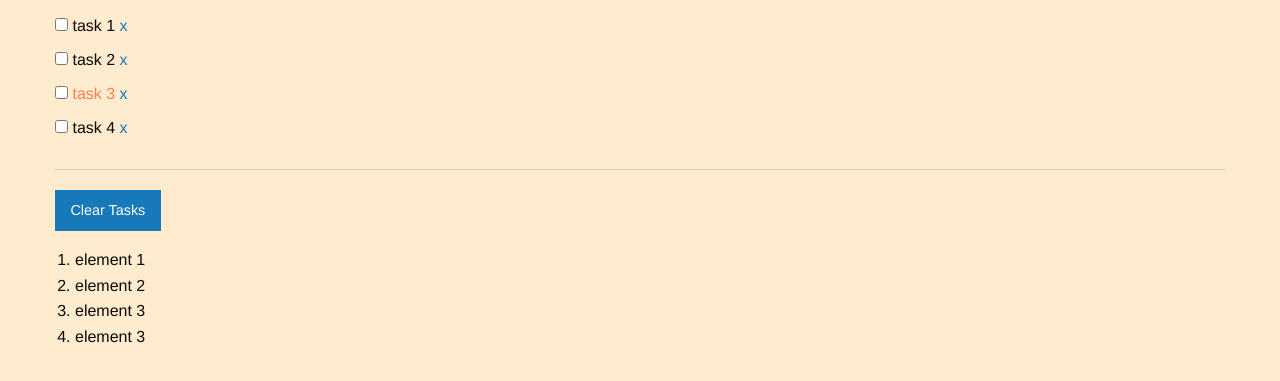
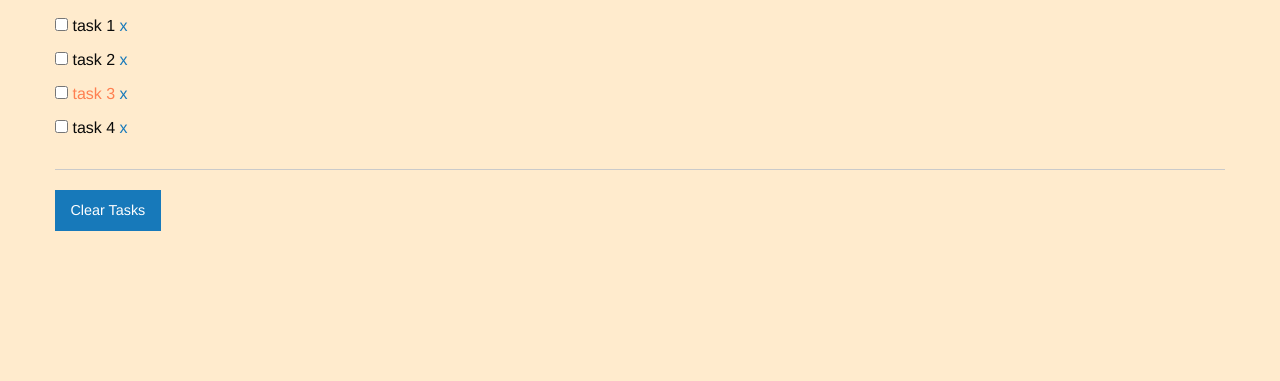
Before and after one commit to pacaya/js-lessons, a plain HTML site: page index.html in a window 1280 px wide. Shown: the part 279-660 px from the top of the page. Drawn offline with nearby package versions, Linux system fonts and the light colour scheme.

Commit message:
lesson 34

```diff
--- a/index.html
+++ b/index.html
@@ -34,8 +34,9 @@
           task 1
           <a class="delete" href="#">x</a>
         </li>
-        <li class='todo-item' id="item2"><input type="checkbox" /> task 2 <a
-            class="delete new" href="#">x</a>
+        <li class='todo-item' id="item2">
+          <input type="checkbox" /> task 2
+          <a class="delete new" href="#">x</a>
         </li><li class='todo-item' id="item3"><input type="checkbox" /> task 3 <a
             class="delete" href="#">x</a></li>
         <li class='todo-item' id="item4"><input type="checkbox" /> task 4 <a
@@ -44,14 +45,7 @@
       <hr />
       <button class='clear-tasks button'>Clear Tasks</button>
     </div>
-    <ol>
-      <li class="todo-item">element 1</li>
-      <li class="todo-item">element 2</li>
-      <li class="todo-item">element 3</li>
-      <li>element 3</li>
-    </ol>
-    <p class="todo-item"></p>
-  <script src="./js/lesson33b.js"></script>
+  <script src="./js/lesson34b.js"></script>
 </body>
 
 </html>
```
